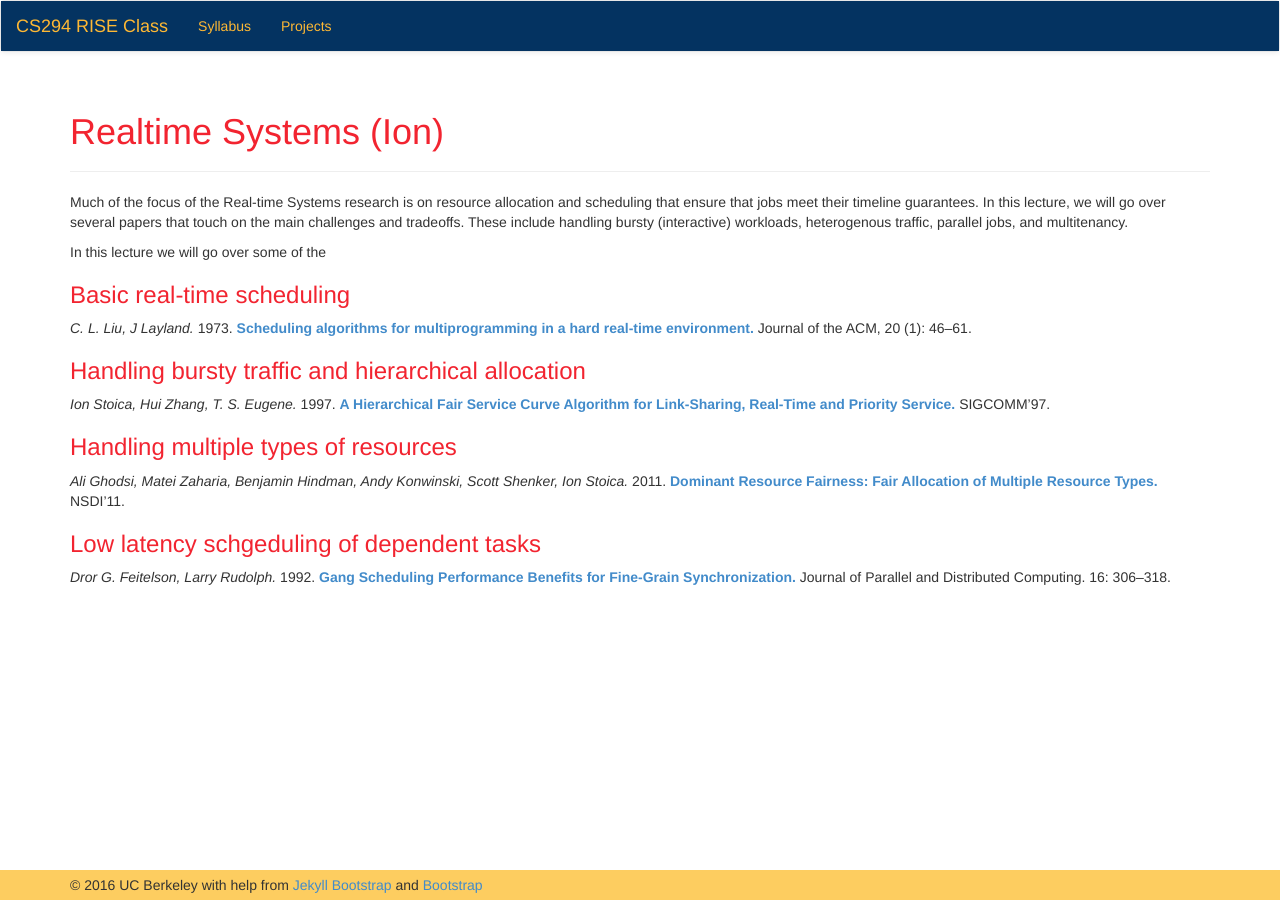
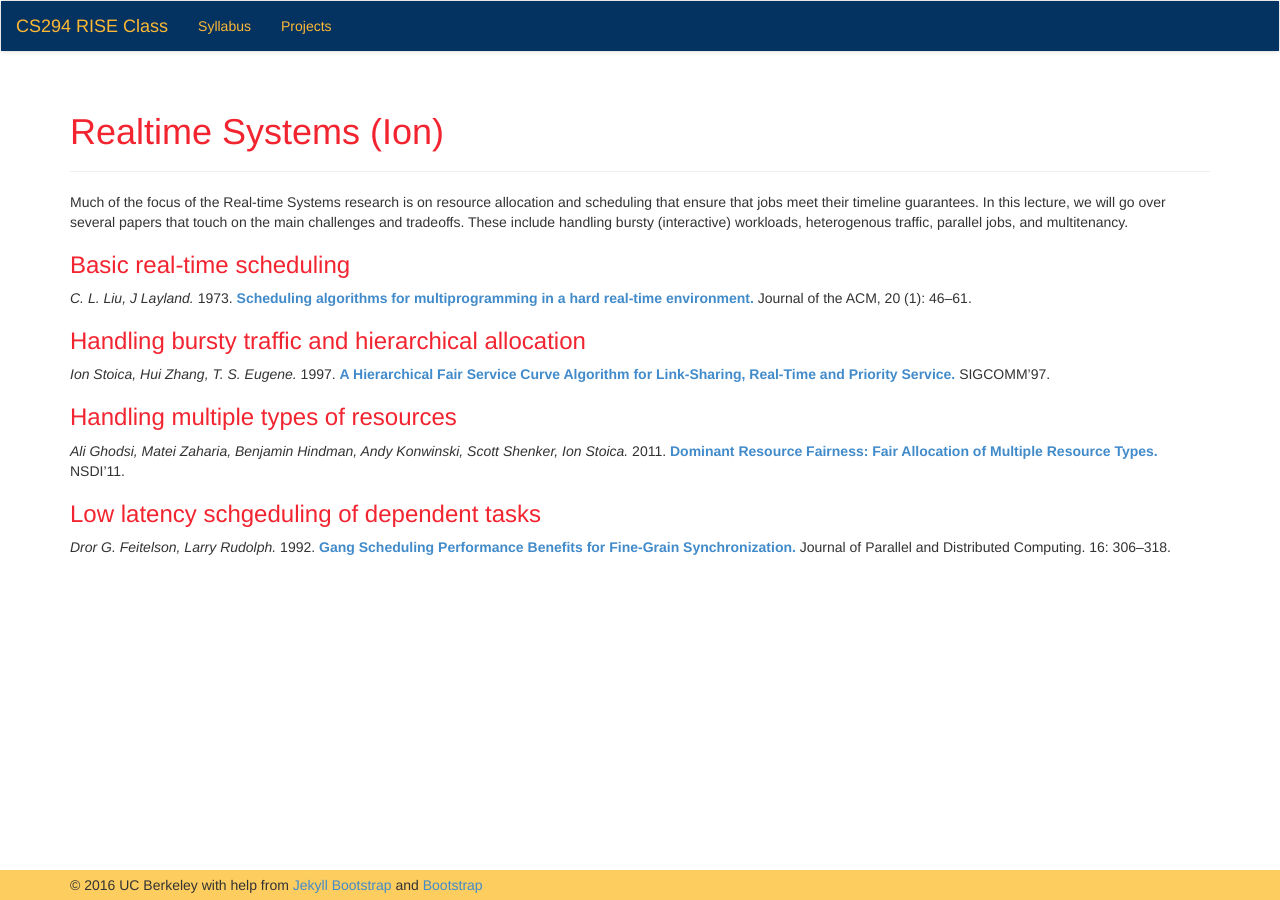
Before and after one commit to ucbrise/cs294-rise-fa16, a Jekyll site: the page built from realtime_systems.md, in a window 1280 px wide. Built offline with Jekyll 4.4.1, drawn with Linux system fonts in a browser that asks for light colours; nearby versions of some CDN libraries.

Commit message:
minor fixes

```diff
--- a/realtime_systems.md
+++ b/realtime_systems.md
@@ -6,8 +6,6 @@ use_math: true
 ---
 
 Much of the focus of the Real-time Systems research is on resource allocation and scheduling that ensure that jobs meet their timeline guarantees. In this lecture, we will go over several papers that touch on the main challenges and tradeoffs. These include handling bursty (interactive) workloads, heterogenous traffic, parallel jobs, and multitenancy.
-
-In this lecture we will go over some of the
 
 ### Basic real-time scheduling
 *C. L. Liu, J Layland.* 1973. [**Scheduling algorithms for multiprogramming in a hard real-time environment.**](http://igm.univ-mlv.fr/~masson/pdfANDps/liulayland73.pdf) Journal of the ACM, 20 (1): 46–61.
```
